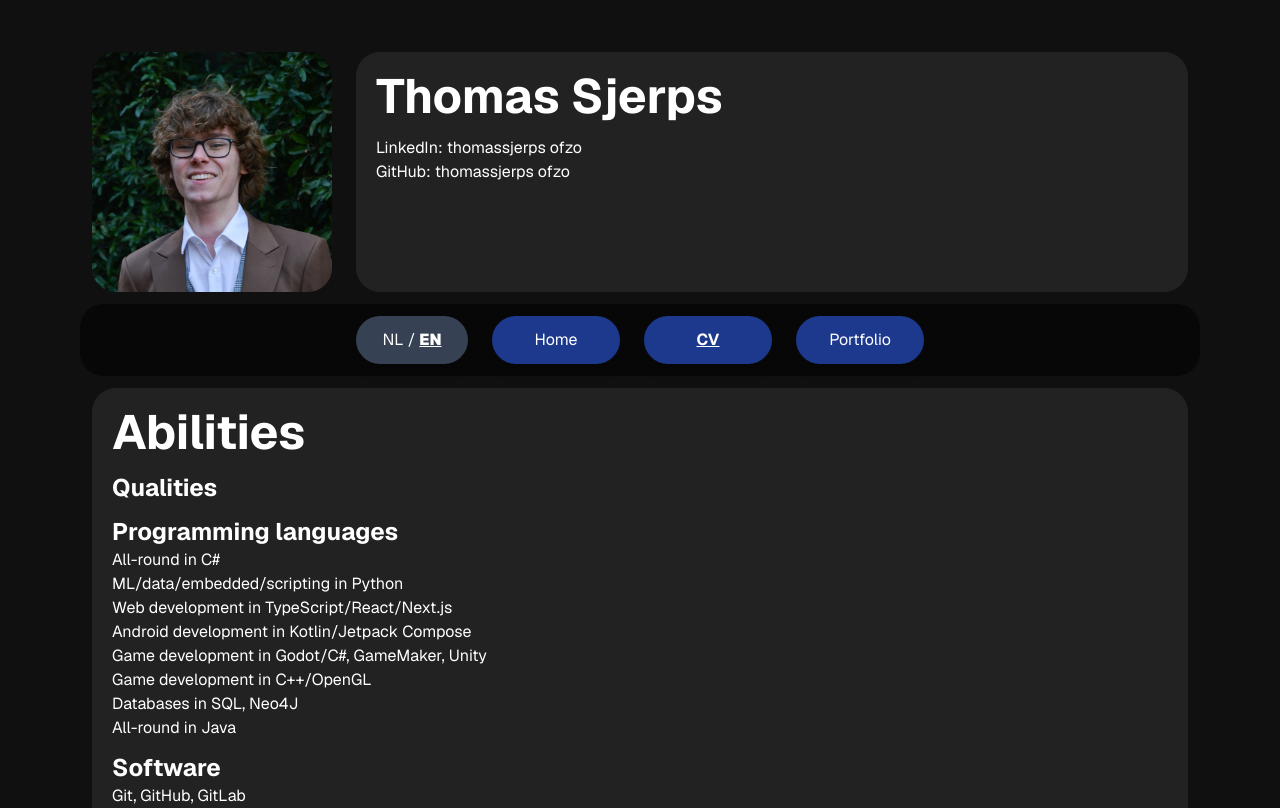
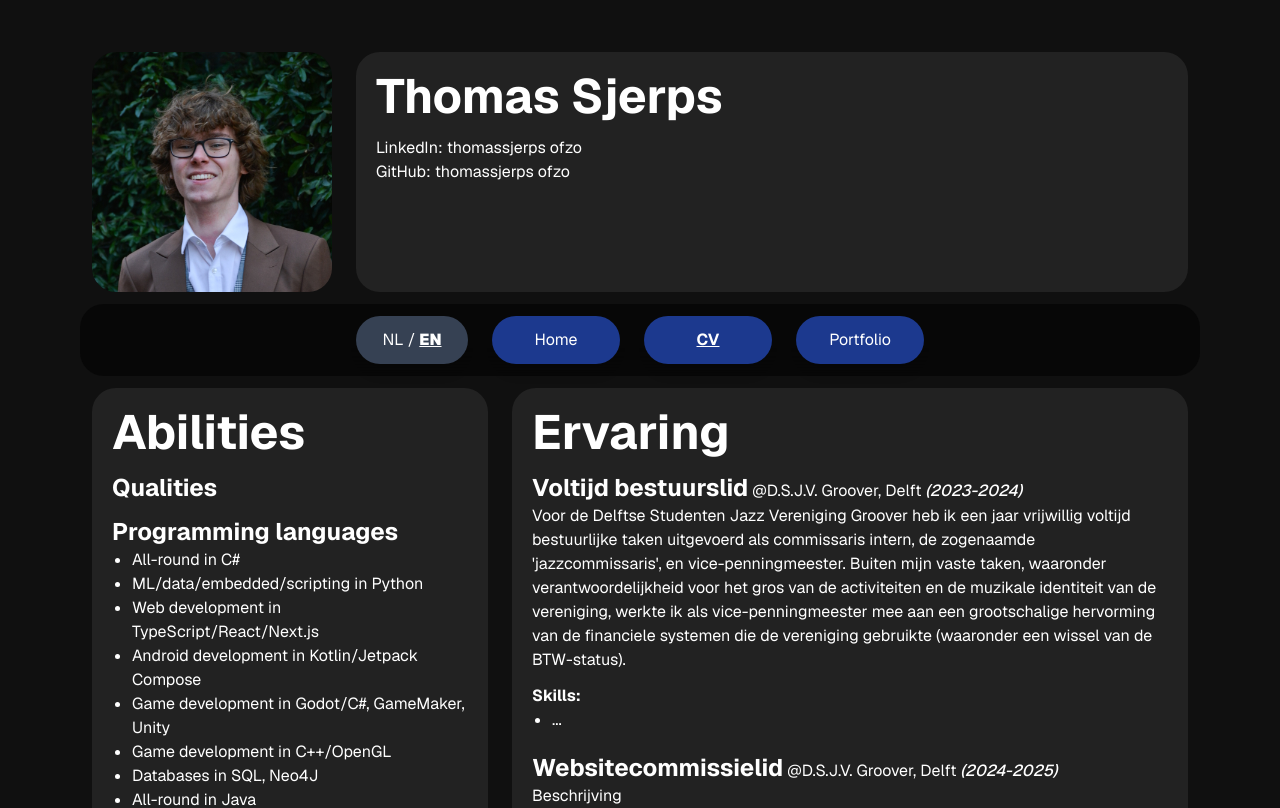
Before and after one commit to sjerpsthomas/website, a Next.js app: page /en/cv in a window 1280 px wide. Shown: the top 808 px of the page. Built offline with nearby package versions, Linux system fonts and the light colour scheme.

Commit message:
Improve bullet-point and print styling

```diff
--- a/src/app/[locale]/cv/AbilitiesBlock.tsx
+++ b/src/app/[locale]/cv/AbilitiesBlock.tsx
@@ -1,6 +1,7 @@
 import {Locale} from "@/i18n/routing";
 import {Block} from "@/components/Block";
 import {getDictKeys} from "@/utils/getDictKeys";
+import {BulletPointList} from "@/components/BulletPointList";
 
 
 const abilities = {
@@ -36,6 +37,10 @@ const D = {
       hobbies: "Hobby's",
     },
     abilities: {
+      qualities: [
+
+      ],
+      ...abilities,
       languages: [
         "Nederlands",
         "Engels",
@@ -83,7 +88,7 @@ export function AbilitiesBlock({ locale }: { locale: Locale }) {
   const dict = D[locale];
 
   return (<>
-    <Block className='h-full pr-10'>
+    <Block className='pr-10'>
       <h1>{dict.title}</h1>
 
       <section>
@@ -91,11 +96,7 @@ export function AbilitiesBlock({ locale }: { locale: Locale }) {
           getDictKeys(dict.headers).map((header) =>
             <div key={header} className='mb-3'>
               <h2>{dict.headers[header]}</h2>
-              {
-                dict.abilities[header].map((ability) =>
-                  <p key={ability}>{ability}</p>
-                )
-              }
+              <BulletPointList content={dict.abilities[header]}/>
             </div>
           )
         }
--- a/src/app/[locale]/cv/ExperienceBlock.tsx
+++ b/src/app/[locale]/cv/ExperienceBlock.tsx
@@ -1,5 +1,6 @@
 import {Locale} from "@/i18n/routing";
 import {Block} from "@/components/Block";
+import {BulletPointList} from "@/components/BulletPointList";
 
 const D = {
   nl: {
@@ -55,26 +56,22 @@ export function ExperienceBlock({ locale }: { locale: Locale }) {
   const dict = D.nl;//[locale];
 
   return (<>
-    <Block className='h-full pr-10'>
+    <Block className='pr-10'>
       <h1>{dict.title}</h1>
 
       <section>
         {
           dict.experiences.map((experience, i) =>
             <div key={i} className='mb-5'>
-              <h2>
-                {experience.title}
-                <span className='font-medium text-sm italic'>{' '}({experience.timespan})</span>
-              </h2>
+              <div>
+                <h2 className='inline'>{experience.title}</h2>
+                <span>{' @'}{experience.company}</span>
+                <span className='font-medium italic'>{' '}({experience.timespan})</span>
+              </div>
+
               <p className='mb-3'>{experience.description}</p>
               <p className='font-bold'>Skills:</p>
-              <ul className='list-disc list-inside'>
-                {
-                  experience.skills.map((skill, skillIndex) =>
-                    <li key={skillIndex}>{skill}</li>
-                  )
-                }
-              </ul>
+              <BulletPointList content={experience.skills}/>
             </div>
           )
         }
--- a/src/app/[locale]/cv/page.tsx
+++ b/src/app/[locale]/cv/page.tsx
@@ -33,12 +33,12 @@ export default async function CVPage({ params }: { params: Promise<{ locale: str
       <main>
         <div className='flex flex-wrap justify-stretch items-stretch gap-y-5'>
           {/* Abilities */}
-          <div className='flex-1 min-w-fit'>
+          <div className='flex-1 print:w-[50%] not-print:min-w-[25rem]'>
             <AbilitiesBlock locale={locale}/>
           </div>
 
           {/* Abilities */}
-          <div className='flex-1/4 min-w-fit'>
+          <div className='flex-1/4 print:w-[50%] not-print:min-w-[25rem]'>
             <ExperienceBlock locale={locale}/>
           </div>
         </div>
--- a/src/app/globals.css
+++ b/src/app/globals.css
@@ -5,10 +5,14 @@
 
 @layer base {
   h1 {
-    @apply text-2xl md:text-5xl font-bold mb-4 print:mb-2;
+    @apply print:text-2xl text-2xl md:text-5xl font-bold mb-4 print:mb-2;
   }
   h2 {
-    @apply text-xl md:text-2xl font-bold;
+    @apply print:text-lg text-xl md:text-2xl font-bold;
+  }
+  p, li, span {
+    @apply print:text-[0.6rem] text-sm md:text-base;
+    /*@apply text-blue-500;*/
   }
 }
 
--- /dev/null
+++ b/src/components/BulletPointList.tsx
@@ -0,0 +1,12 @@
+
+export function BulletPointList({ content }: { content: string[] }) {
+  return (
+    <ul className='list-disc list-outside pl-5'>
+      {
+        content.map((item, i) =>
+          <li key={i}>{item}</li>
+        )
+      }
+    </ul>
+  );
+}
--- a/src/components/header/Header.tsx
+++ b/src/components/header/Header.tsx
@@ -39,7 +39,7 @@ export function Header({locale, currentPage}: {locale: Locale, currentPage: Curr
     {/* Top of header */}
     <header className='w-full flex flex-col print:flex-row md:flex-row md:flex-wrap md:justify-center'>
       {/* Image */}
-      <img className="w-[15rem] print:w-[10rem] m-1 md:m-3 mx-auto rounded-xl md:rounded-3xl aspect-square object-cover" src='/thomas.jpg' alt=''/>
+      <img className="w-[15rem] print:w-[8rem] m-1 md:m-3 mx-auto rounded-xl md:rounded-3xl aspect-square object-cover" src='/thomas.jpg' alt=''/>
 
       {/* Title block */}
       <Block className="flex-1">
```
